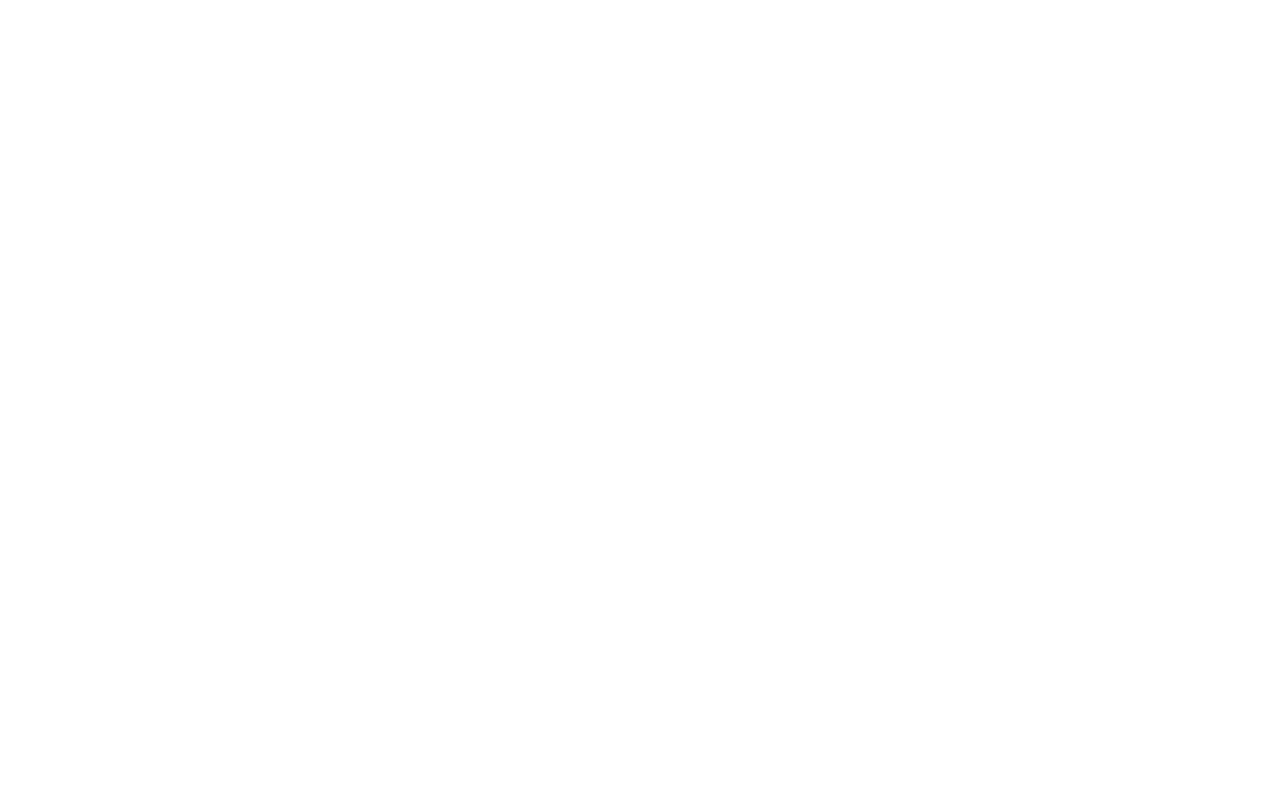
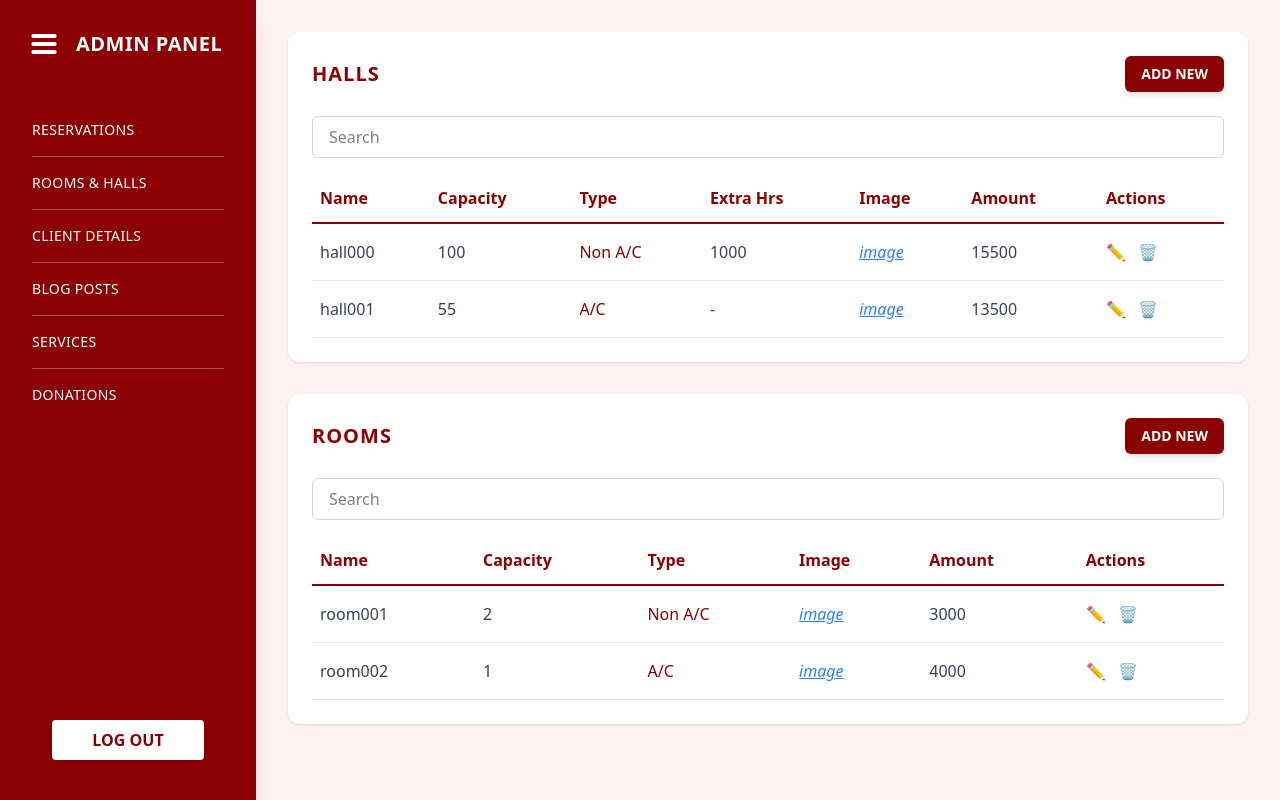
Before and after one commit to pehesara112455/CEC-WEB, a React (Vite) app in the folder Frontend/: page /admin/add-halls-rooms in a window 1280 px wide. Before the commit this address had no page. Built offline with nearby package versions, Linux system fonts and the light colour scheme.

Commit message:
Complete frontend in Add Halls & Rooms

```diff
--- a/Frontend/src/App.jsx
+++ b/Frontend/src/App.jsx
@@ -1,15 +1,16 @@
 import React from 'react';
 import ReactDOM from 'react-dom/client';
-import { Routes, Route } from 'react-router-dom'; // <--- Import Routes and Route
-
-import { BrowserRouter } from 'react-router-dom'; // <--- Import the BrowserRouter
+import { Routes, Route } from 'react-router-dom';
+import { BrowserRouter } from 'react-router-dom';
 import AdminNav from './Components/AdminNav.jsx';
+import AddHallsRooms from './Pages/AddHalls&Rooms.jsx';
 
 function App() {
   return (
    <BrowserRouter>
    <Routes>
       <Route path="/admin" element={<AdminNav />} />
+      <Route path="/admin/add-halls-rooms" element={<AddHallsRooms />} />
     </Routes>
    </BrowserRouter>
 
--- a/Frontend/src/Components/AdminNav.jsx
+++ b/Frontend/src/Components/AdminNav.jsx
@@ -1,12 +1,13 @@
 // Nav-Bar.jsx
 import React, { useState } from 'react';
+import { Link } from 'react-router-dom';
 
 const NavBar = () => {
   const [isOpen, setIsOpen] = useState(true);
 
   const menuItems = [
     { name: 'RESERVATIONS', href: '#' },
-    { name: 'ROOMS & HALLS', href: '#' },
+    { name: 'ROOMS & HALLS', href: '/admin/add-halls-rooms' },
     { name: 'CLIENT DETAILS', href: '#' },
     { name: 'BLOG POSTS', href: '#' },
     { name: 'SERVICES', href: '#' },
@@ -32,7 +33,7 @@
       <aside
         className={`${
           isOpen ? 'w-64 opacity-100' : 'w-0 opacity-0 p-0 overflow-hidden'
-        } bg-[#8B0000] text-white flex flex-col font-sans shadow-xl h-screen transition-all duration-300 ease-in-out whitespace-nowrap`}
+        } sticky top-0 h-screen z-40 bg-[#8B0000] text-white flex flex-col font-sans shadow-xl transition-all duration-300 ease-in-out whitespace-nowrap`}
       >
         {/* Header Section */}
         <div className="p-6 flex items-center gap-3">
@@ -55,15 +56,9 @@
         </div>
 
         {/* Navigation Links */}
-        <nav className="flex-1 px-8 py-4">
-          {/* CHANGED:
-             1. Removed 'space-y-8'
-             2. Added 'divide-y' (creates the borders)
-             3. Added 'divide-white/30' (makes lines white but semi-transparent for a cleaner look)
-          */}
+        <nav className="flex-1 px-8 py-4 overflow-y-auto">
           <ul className="divide-y divide-white/30">
             {menuItems.map((item, index) => (
-              // Added 'py-4' to add breathing room above and below the text relative to the lines
               <li key={index} className="py-4">
                 <a
                   href={item.href}
@@ -78,8 +73,8 @@
 
         {/* Logout Section */}
         <div className="p-6 flex justify-center pb-10">
-<button className="bg-white text-[#8B0000] font-bold py-2 px-10 rounded shadow hover:bg-[#EFB506] hover:text-[#8B0000] transition-colors duration-200">            LOG OUT
-          </button>
+<button className="bg-white text-[#8B0000] font-bold py-2 px-10 rounded shadow hover:bg-[#EFB506] hover:text-[#8B0000] transition-colors duration-200">
+   LOG OUT </button>
         </div>
       </aside>
     </>
--- /dev/null
+++ b/Frontend/src/Pages/AddHalls&Rooms.jsx
@@ -0,0 +1,146 @@
+import React, { useState } from "react";
+import NavBar from "./../Components/AdminNav.jsx";
+
+const AddHallsRooms = () => {
+  // Modal states
+  const [isHallModalOpen, setIsHallModalOpen] = useState(false);
+  const [isRoomModalOpen, setIsRoomModalOpen] = useState(false);
+
+  // Mock Data (To be replaced by your backend later)
+  const halls = [
+    { id: "hall000", name: "hall000", cap: 100, type: "Non A/C", extra: 1000, amount: 15500 },
+    { id: "hall001", name: "hall001", cap: 55, type: "A/C", extra: "-", amount: 13500 },
+  ];
+
+  const rooms = [
+    { id: "room001", name: "room001", cap: 2, type: "Non A/C", amount: 3000 },
+    { id: "room002", name: "room002", cap: 1, type: "A/C", amount: 4000 },
+  ];
+
+  // Reusable Table Component for UI consistency
+  const DataTable = ({ title, data, onAdd, type }) => (
+    <div className="bg-white rounded-xl shadow-sm p-6 mb-8">
+      <div className="flex justify-between items-center mb-6">
+        <h2 className="text-xl font-bold text-[#8B0000] uppercase tracking-wider">{title}</h2>
+        <button
+          onClick={onAdd}
+          className="bg-[#8B0000] text-white px-4 py-2 rounded-md font-bold hover:bg-red-800 transition-colors shadow-md text-sm"
+        >
+          ADD NEW
+        </button>
+      </div>
+
+      <div className="mb-4">
+        <input
+          type="text"
+          placeholder="Search"
+          className="w-full border border-gray-300 rounded-md px-4 py-2 focus:outline-none focus:ring-1 focus:ring-[#8B0000]"
+        />
+      </div>
+
+      <div className="overflow-x-auto">
+        <table className="w-full text-left border-collapse">
+          <thead>
+            <tr className="border-b-2 border-[#8B0000] text-[#8B0000] font-bold">
+              <th className="py-3 px-2">Name</th>
+              <th className="py-3 px-2">Capacity</th>
+              <th className="py-3 px-2">Type</th>
+              {type === 'hall' && <th className="py-3 px-2">Extra Hrs</th>}
+              <th className="py-3 px-2">Image</th>
+              <th className="py-3 px-2">Amount</th>
+              <th className="py-3 px-2">Actions</th>
+            </tr>
+          </thead>
+          <tbody>
+            {data.map((item, index) => (
+              <tr key={index} className="border-b border-gray-200 hover:bg-gray-50 text-gray-700">
+                <td className="py-4 px-2">{item.name}</td>
+                <td className="py-4 px-2">{item.cap}</td>
+                <td className="py-4 px-2 text-[#8B0000]">{item.type}</td>
+                {type === 'hall' && <td className="py-4 px-2">{item.extra}</td>}
+                <td className="py-4 px-2 text-blue-500 italic underline cursor-pointer">image</td>
+                <td className="py-4 px-2">{item.amount}</td>
+                <td className="py-4 px-2 flex gap-3">
+                  <button className="text-orange-500 hover:scale-110">✏️</button>
+                  <button className="text-red-500 hover:scale-110">🗑️</button>
+                </td>
+              </tr>
+            ))}
+          </tbody>
+        </table>
+      </div>
+    </div>
+  );
+
+  // Reusable Modal Component
+  const Modal = ({ isOpen, onClose, title, children }) => {
+    if (!isOpen) return null;
+    return (
+      <div className="fixed inset-0 z-[60] flex items-center justify-center bg-black/50 backdrop-blur-sm p-4">
+        <div className="bg-white rounded-2xl w-full max-w-md shadow-2xl overflow-hidden relative">
+          <button onClick={onClose} className="absolute top-4 right-4 text-gray-400 hover:text-red-600 text-2xl">×</button>
+          <div className="p-8">
+            <h3 className="text-2xl font-bold text-[#8B0000] text-center mb-6 uppercase">{title}</h3>
+            {children}
+            <div className="flex gap-4 mt-8">
+              <button onClick={onClose} className="flex-1 bg-orange-500 text-white font-bold py-2 rounded shadow hover:bg-orange-600 transition-colors">Clear</button>
+              <button className="flex-1 bg-[#8B0000] text-white font-bold py-2 rounded shadow hover:bg-red-900 transition-colors">Submit</button>
+            </div>
+          </div>
+        </div>
+      </div>
+    );
+  };
+
+  return (
+    <div className="flex min-h-screen bg-[#FDF2F2]">
+      <NavBar />
+
+      {/* Main Content Area - Responsive padding adjusted for the floating burger button */}
+      <div className="flex-1 p-4 md:p-8 pt-20 md:pt-8 transition-all duration-300">
+        <div className="max-w-6xl mx-auto">
+
+          <DataTable
+            title="HALLS"
+            data={halls}
+            type="hall"
+            onAdd={() => setIsHallModalOpen(true)}
+          />
+
+          <DataTable
+            title="ROOMS"
+            data={rooms}
+            type="room"
+            onAdd={() => setIsRoomModalOpen(true)}
+          />
+
+        </div>
+      </div>
+
+      {/* --- HALL MODAL --- */}
+      <Modal isOpen={isHallModalOpen} onClose={() => setIsHallModalOpen(false)} title="Add A New Hall">
+        <div className="space-y-4">
+          <div><label className="block text-[#8B0000] font-bold mb-1">Hall Name</label><input className="w-full border p-2 rounded" /></div>
+          <div><label className="block text-[#8B0000] font-bold mb-1">Capacity</label><input className="w-full border p-2 rounded" /></div>
+          <div><label className="block text-[#8B0000] font-bold mb-1">Type</label><select className="w-full border p-2 rounded"><option>A/C</option><option>Non A/C</option></select></div>
+          <div><label className="block text-[#8B0000] font-bold mb-1">Extra Hour (Optional)</label><input className="w-full border p-2 rounded" /></div>
+          <div><label className="block text-[#8B0000] font-bold mb-1">Amount</label><input className="w-full border p-2 rounded" /></div>
+          <div className="border-2 border-dashed border-gray-300 p-8 rounded text-center text-gray-400">📷 Upload Image</div>
+        </div>
+      </Modal>
+
+      {/* --- ROOM MODAL --- */}
+      <Modal isOpen={isRoomModalOpen} onClose={() => setIsRoomModalOpen(false)} title="Add A New Room">
+        <div className="space-y-4">
+          <div><label className="block text-[#8B0000] font-bold mb-1">Room Name</label><input className="w-full border p-2 rounded" /></div>
+          <div><label className="block text-[#8B0000] font-bold mb-1">Capacity</label><input className="w-full border p-2 rounded" /></div>
+          <div><label className="block text-[#8B0000] font-bold mb-1">Type</label><select className="w-full border p-2 rounded"><option>A/C</option><option>Non A/C</option></select></div>
+          <div><label className="block text-[#8B0000] font-bold mb-1">Amount</label><input className="w-full border p-2 rounded" /></div>
+          <div className="border-2 border-dashed border-gray-300 p-8 rounded text-center text-gray-400">📷 Upload Image</div>
+        </div>
+      </Modal>
+    </div>
+  );
+};
+
+export default AddHallsRooms;
--- a/Frontend/src/main.jsx
+++ b/Frontend/src/main.jsx
@@ -1,7 +1,7 @@
 import React from 'react'
 import ReactDOM from 'react-dom/client'
 import App from './App.jsx'
-import './Styles/index.css' // <-- ADD THIS LINE
+import './Styles/index.css'
 
 ReactDOM.createRoot(document.getElementById('root')).render(
   <React.StrictMode>
```
Also changed, not shown: 1 other file (tests, documents, lock files or other folders).
